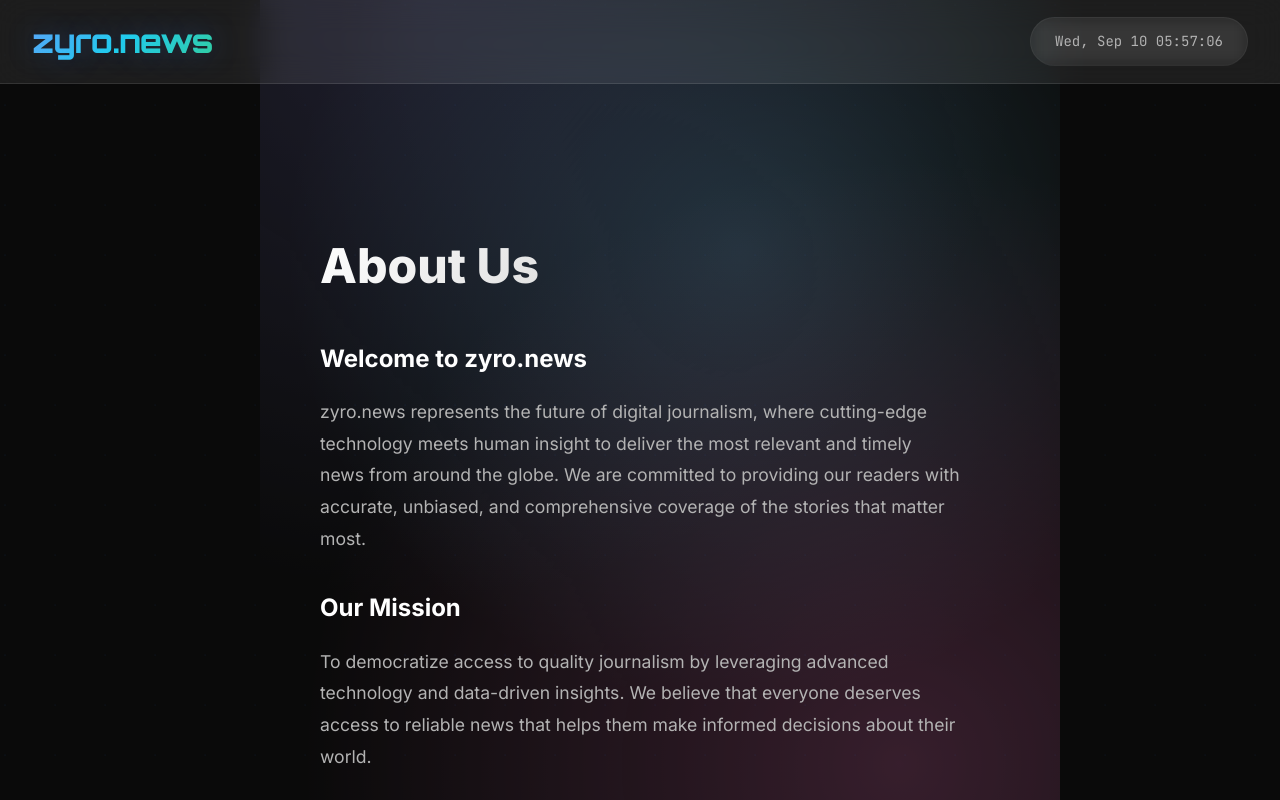
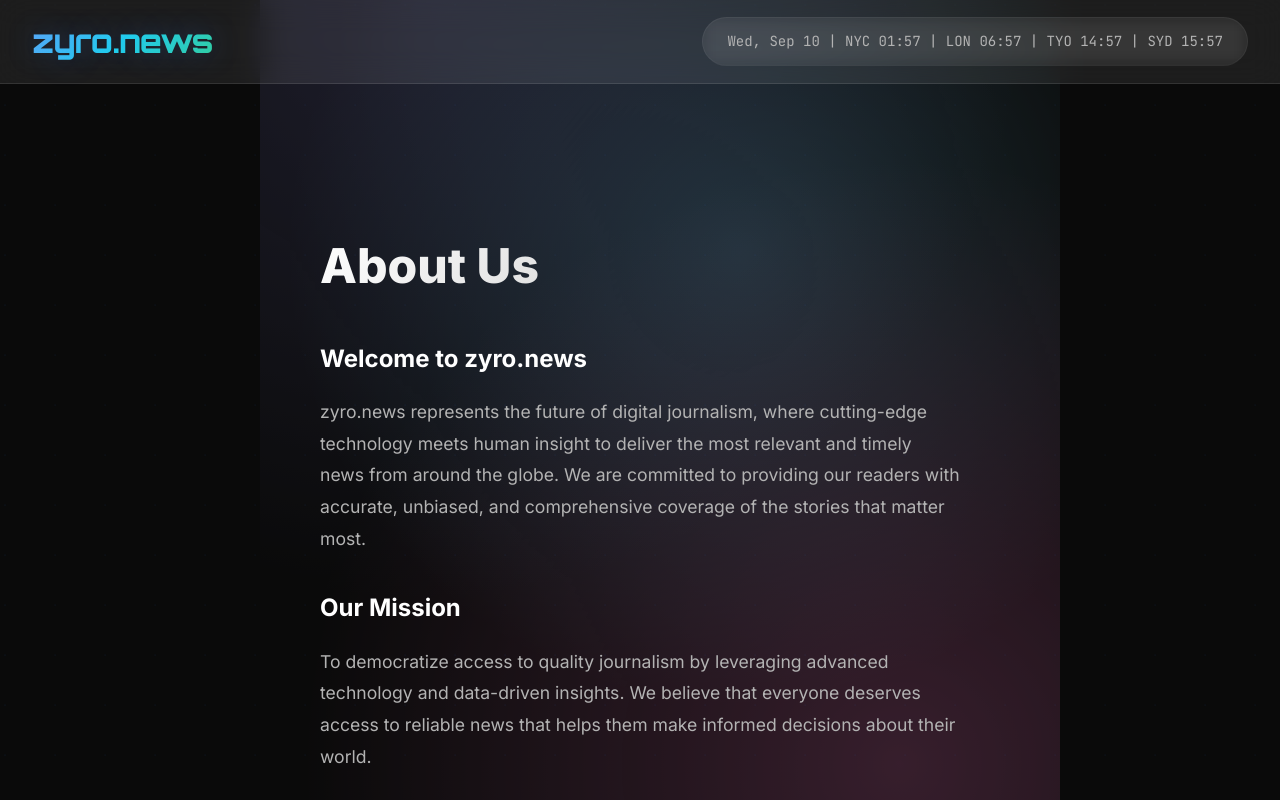
Before and after one commit to apoorvdarshan/zyro, a website: page about.html in a window 1280 px wide. Shown: the top 800 px of the page. Drawn offline with Linux system fonts and the light colour scheme.

Commit message:
added time region format in all html pages

```diff
--- a/about.html
+++ b/about.html
@@ -122,21 +122,38 @@
     </footer>
 
     <script>
-        // Simple time display for header
+        // Multi-timezone time display for header (matching index.html)
         function updateTime() {
             const now = new Date();
-            const timeString = now.toLocaleTimeString('en-US', {
-                hour12: false,
-                hour: '2-digit',
-                minute: '2-digit',
-                second: '2-digit'
+
+            // Multiple time zones
+            const timeZones = [
+                { label: 'NYC', zone: 'America/New_York' },
+                { label: 'LON', zone: 'Europe/London' },
+                { label: 'TYO', zone: 'Asia/Tokyo' },
+                { label: 'SYD', zone: 'Australia/Sydney' }
+            ];
+
+            const times = timeZones.map(tz => {
+                const time = now.toLocaleTimeString('en-US', {
+                    timeZone: tz.zone,
+                    hour12: false,
+                    hour: '2-digit',
+                    minute: '2-digit'
+                });
+                return `${tz.label} ${time}`;
             });
+
             const dateString = now.toLocaleDateString('en-US', {
                 weekday: 'short',
                 month: 'short',
                 day: 'numeric'
             });
-            document.getElementById('currentTime').textContent = `${dateString} ${timeString}`;
+
+            const timeElement = document.getElementById('currentTime');
+            if (timeElement) {
+                timeElement.textContent = `${dateString} | ${times.join(' | ')}`;
+            }
         }
 
         updateTime();
```
Also changed, not shown: advertise.html (+24 -7 lines), careers.html (+24 -7 lines), contact.html (+24 -7 lines), sitemap.html (+24 -7 lines).
